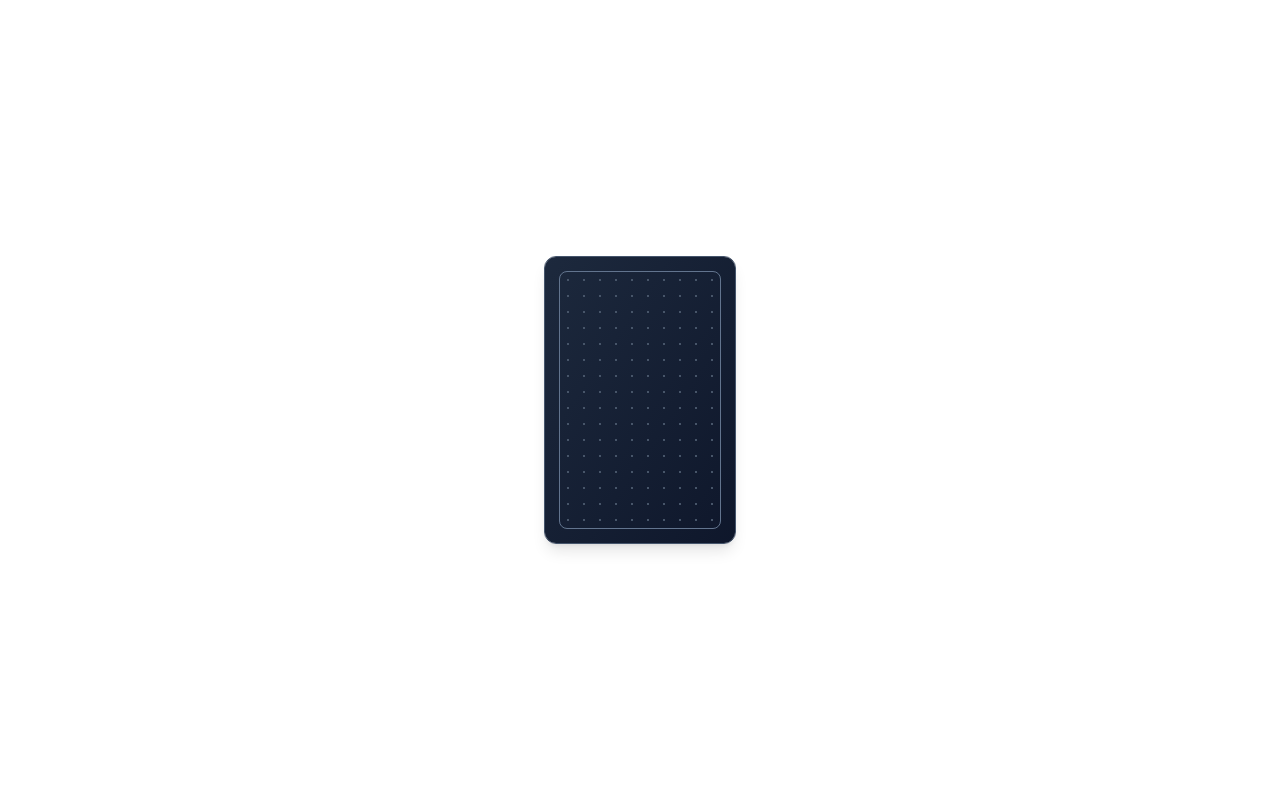
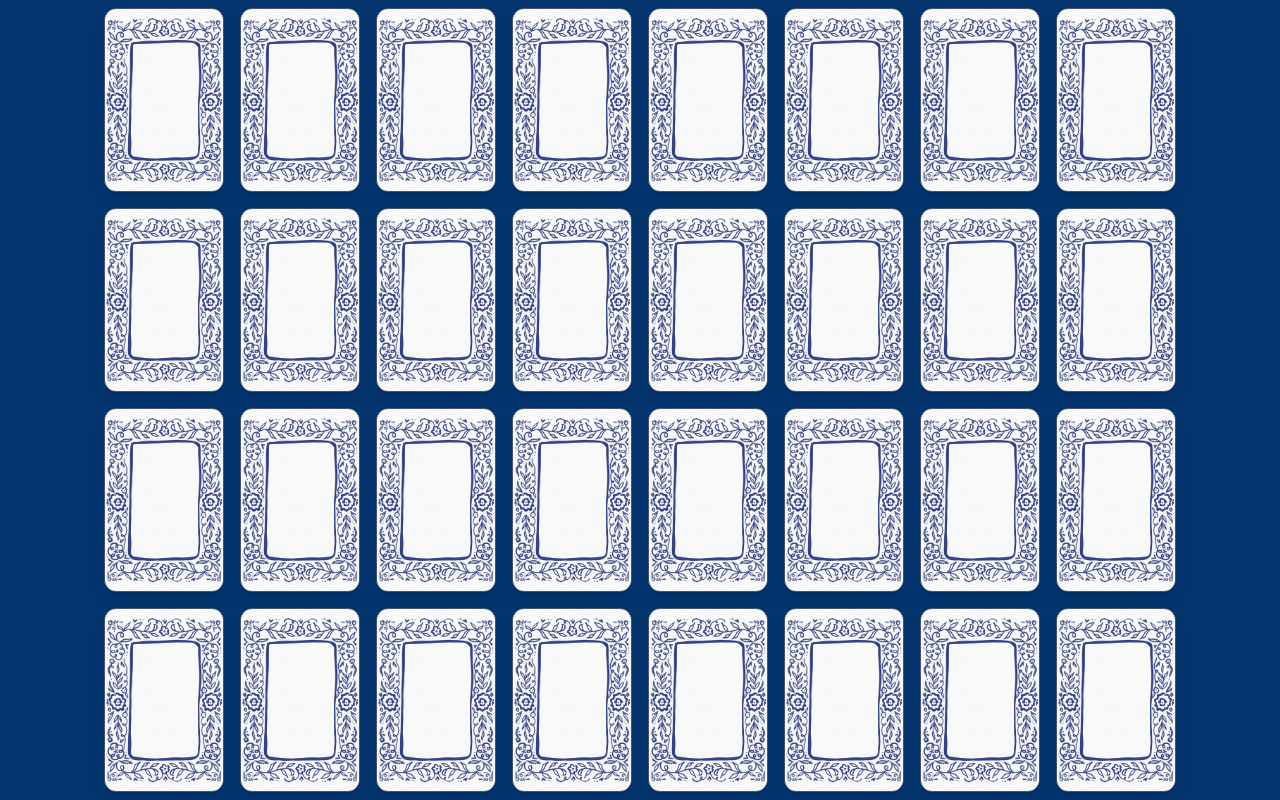
Before and after one commit to gemaszn/memory-card-game, a React (Vite) app: page / in a window 1280 px wide. Built offline with nearby package versions, Linux system fonts and the light colour scheme.

Commit message:
Add Board component displaying cards grid based on difficulty and Card back image

```diff
--- /dev/null
+++ b/src/components/Board.tsx
@@ -0,0 +1,36 @@
+import { cards } from "../data/cards";
+import type { Difficulty } from "../types/game";
+import { Card } from "./Card";
+
+interface Props {
+    difficulty: Difficulty;
+}
+
+export const Board = ({ difficulty }: Props) => {
+
+    let cardsForBoard;
+
+    if (difficulty === "easy") {
+        cardsForBoard = cards.slice(0, 12);
+    } else if (difficulty === "medium") {
+        cardsForBoard = cards.slice(0, 24);
+    } else {
+        cardsForBoard = [...cards];
+    }
+
+    cardsForBoard.sort(() => Math.random() - 0.5);
+
+    const gridCols =
+        difficulty === "hard" ? "grid-cols-8"
+            : difficulty === "medium" ? "grid-cols-8"
+                : "grid-cols-4";
+
+
+    return (
+        <div className={`grid ${gridCols} gap-4`}>
+            {cardsForBoard.map(card => (
+                <Card key={card.id} card={card} />
+            ))}
+        </div>
+    )
+}
--- a/src/components/Card.tsx
+++ b/src/components/Card.tsx
@@ -1,13 +1,14 @@
-import type { Card } from "../types/game";
+import type { Card as CardType } from "../types/game";
+import back from "../assets/back.jpg";
 
 interface Props {
-    card: Card;
+    card: CardType;
 }
 
-export function Card({ card }: Props) {
+export const Card = ({ card }: Props) => {
 
     return (
-        <div className="w-48 h-72 rounded-xl overflow-hidden shadow-lg border border-slate-600">
+        <div className="w-30 h-46 rounded-xl overflow-hidden shadow-lg border border-slate-600">
             {card.isUp ? (
                 <img
                     src={card.pattern}
@@ -15,14 +16,11 @@ export function Card({ card }: Props) {
                     className="w-full h-full object-cover"
                 />
             ) : (
-                <div className="w-full h-full
-                    bg-linear-to-br from-slate-800 to-slate-900
-                    flex items-center justify-center">
-                    <div className="w-[85%] h-[90%] rounded-lg
-                      border border-slate-500
-                      bg-[radial-gradient(circle,#475569_1px,transparent_1px)]
-                      bg-size-[16px_16px]" />
-                </div>
+                <img
+                    src={back}
+                    alt=""
+                    className="w-full h-full object-cover"
+                />
             )}
         </div>
     )
--- a/src/main.tsx
+++ b/src/main.tsx
@@ -2,13 +2,14 @@ import { StrictMode } from 'react'
 import { createRoot } from 'react-dom/client'
 import './index.css'
 // import { App } from './App.tsx'
-import { Card } from './components/Card.tsx'
-import { cards } from './data/cards.ts'
+// import { Card } from './components/Card.tsx'
+// import { cards } from './data/cards.ts'
+import { Board } from './components/Board.tsx'
 
 createRoot(document.getElementById('root')!).render(
   <StrictMode>
-    <div className='flex items-center justify-center h-screen'>
-      <Card card={{ ...cards[0], isUp: false }} />
+    <div className='flex items-center justify-center min-h-screen bg-[#03346E]'>
+      <Board difficulty="hard" />
     </div>
   </StrictMode>,
 )
```
Also changed, not shown: src/assets/back.jpg (added).
